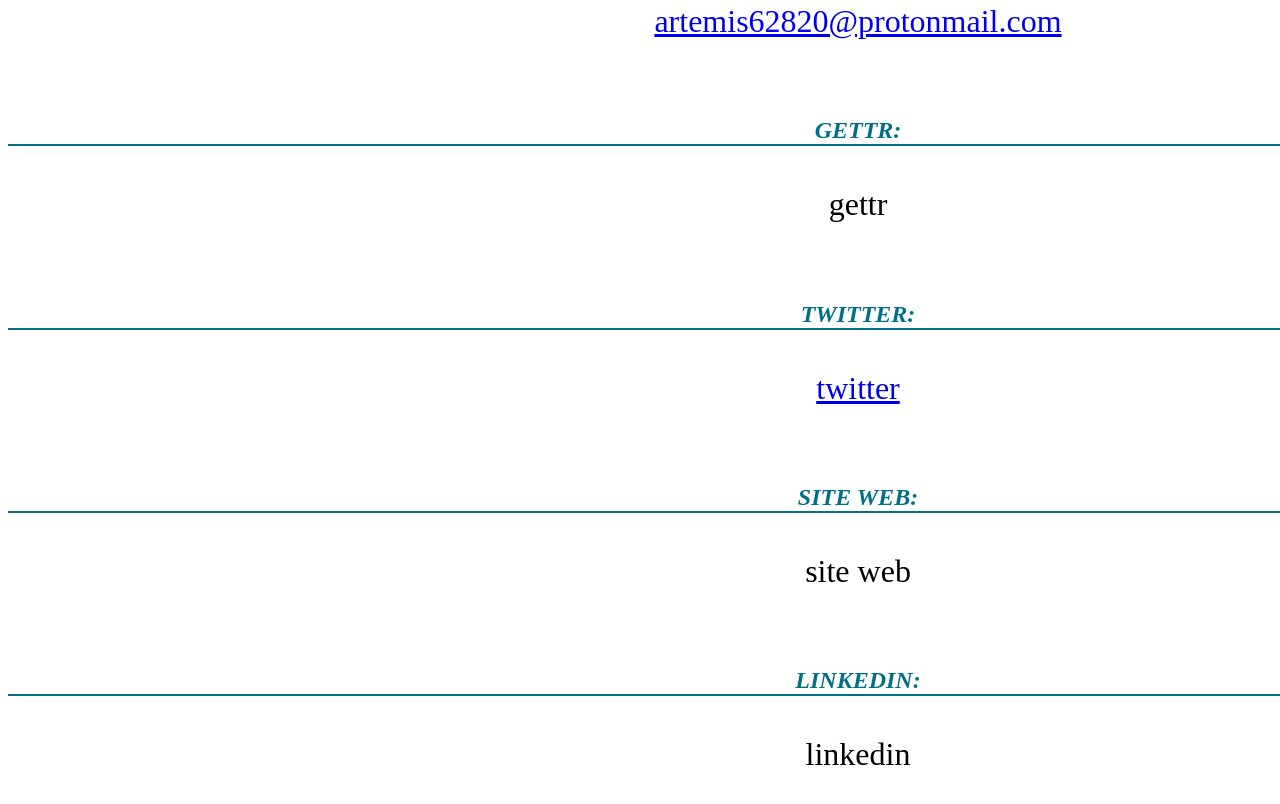
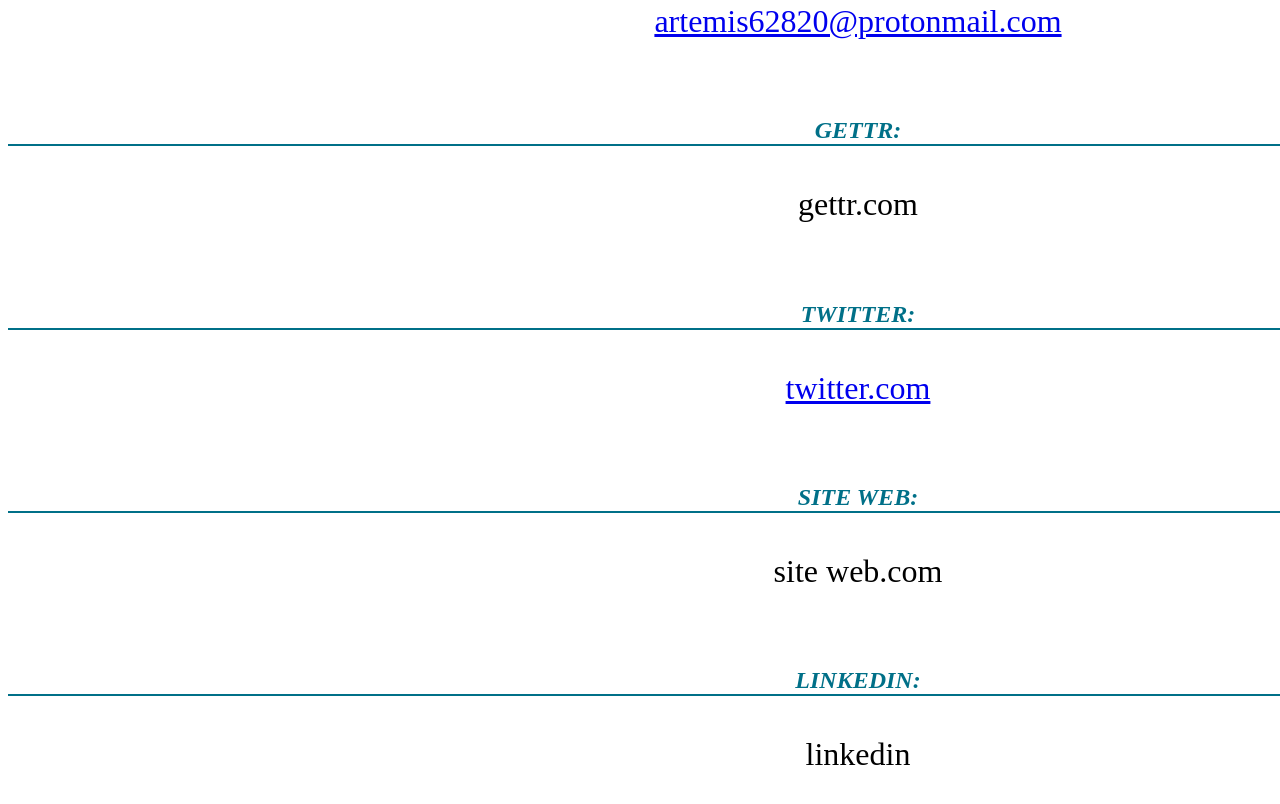
Before and after one commit to artemis62820/my-site-web-informatique-github, a plain HTML site: page page4.html in a window 1280 px wide. Shown: the part 1986-2790 px from the top of the page. Drawn offline with Linux system fonts and the light colour scheme.

Commit message:
Update page4.html

```diff
--- a/page4.html
+++ b/page4.html
@@ -46,13 +46,13 @@
         <a href="https://mail.proton.me/u/3/inbox">artemis62820@protonmail.com<br></a>
         <br/>
         <i><h5>GETTR:</h5></i>
-        <a https://gettr.com/user/leblogduhacker" > gettr</a>
+        <a https://gettr.com/user/leblogduhacker" > gettr.com </a>
         <br/><br/>
         <i><h5>TWITTER:</h5></i>
-       <a href="https://twitter.com/BlogduHacker"> twitter</a>
+       <a href="https://twitter.com/BlogduHacker"> twitter.com </a>
        <br/><br/>
         <i><h5>SITE WEB:</h5></i></p>
-        <a https://artemis62820.github.io/my-site-web-informatique-github/index.html">  site web </a>
+        <a https://artemis62820.github.io/my-site-web-informatique-github/index.html">  site web.com </a>
          <br/><br/>
         <i><h5>LINKEDIN:</h5></i>
         <a https://www.linkedin.com/in/marian-artemis-b1a615172/">linkedin </a>
```
